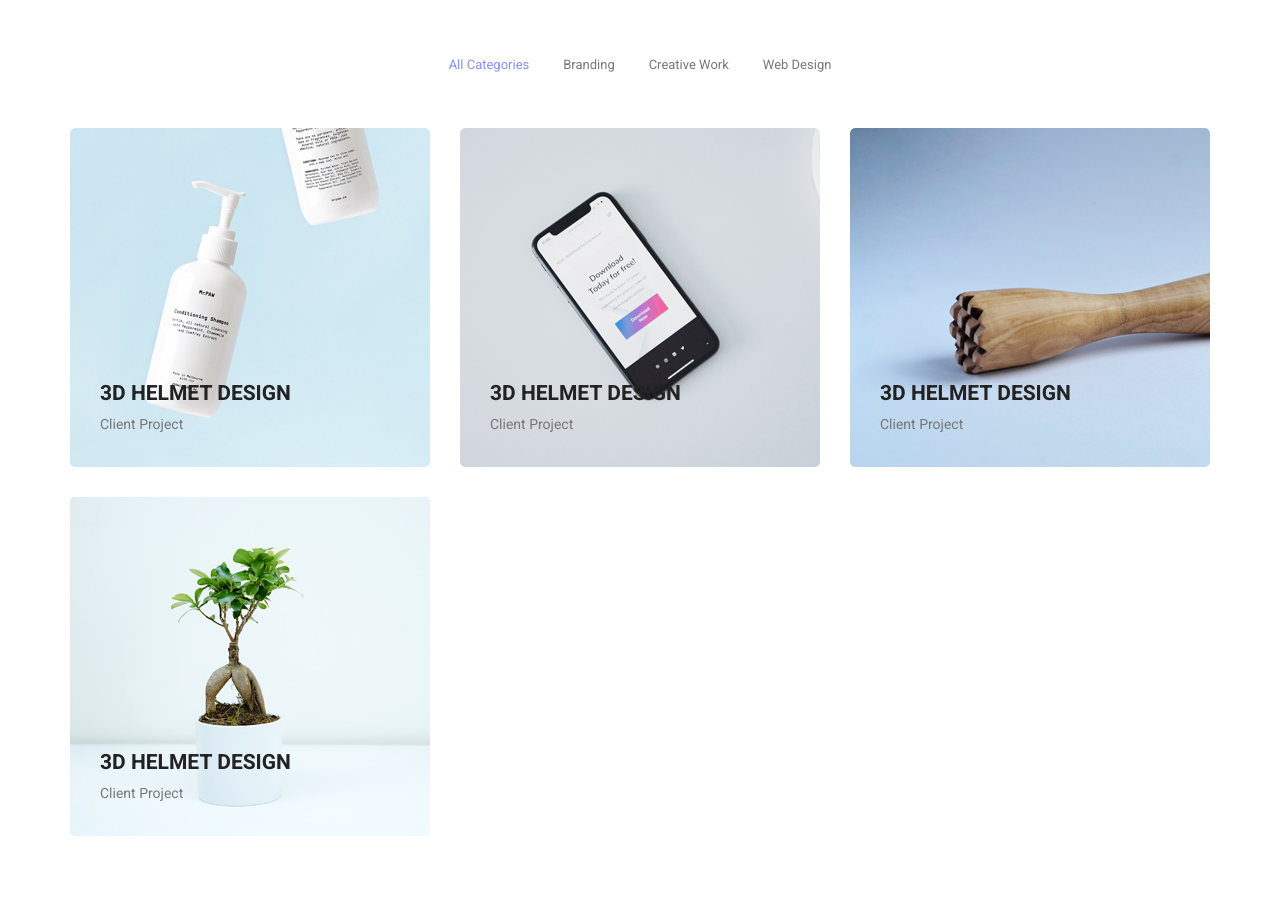
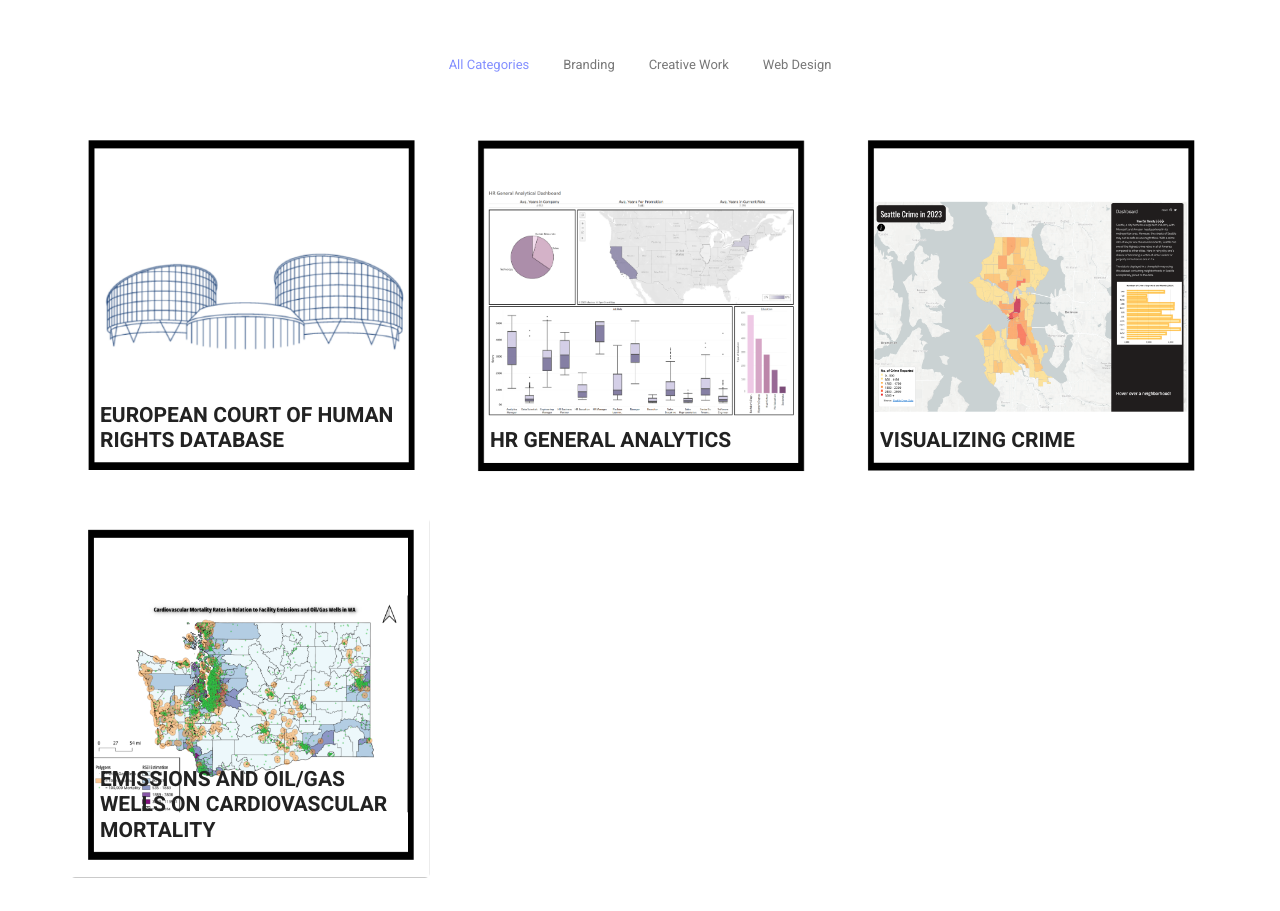
Before and after one commit to lesther-dumos/Cover-Letter-Portfolio, a plain HTML site: page index.html in a window 1280 px wide. Shown: the part 2980-3891 px from the top of the page. Drawn offline with Linux system fonts and the light colour scheme; some packages are replaced by stand-ins of ours.

Commit message:
Updated Titles, embedded images processed through Figma

```diff
--- a/index.html
+++ b/index.html
@@ -189,37 +189,33 @@
 				<div class="projects_inner row">
 					<div class="col-lg-4 col-sm-6 brand web">
 						<div class="projects_item">
-							<img class="img-fluid" src="img/projects/projects-1.jpg" alt="">
+							<img class="img-fluid" src="img/personal_pictures/hudoc.png" alt="">
 							<div class="projects_text">
-								<a href="portfolio-details.html"><h4>3D Helmet Design</h4></a>
-								<p>Client Project</p>
+								<a href="portfolio-details.html"><h4>European Court of Human Rights Database</h4></a>
 							</div>
 						</div>
 					</div>
 					<div class="col-lg-4 col-sm-6 brand work">
 						<div class="projects_item">
-							<img class="img-fluid" src="img/projects/projects-2.jpg" alt="">
+							<img class="img-fluid" src="img/personal_pictures/HR_analytics.png" alt="">
 							<div class="projects_text">
-								<a href="portfolio-details.html"><h4>3D Helmet Design</h4></a>
-								<p>Client Project</p>
+								<a href="portfolio-details.html"><h4>HR General Analytics</h4></a>
 							</div>
 						</div>
 					</div>
 					<div class="col-lg-4 col-sm-6 work">
 						<div class="projects_item">
-							<img class="img-fluid" src="img/projects/projects-3.jpg" alt="">
+							<img class="img-fluid" src="img/personal_pictures/seattle_crime.png" alt="">
 							<div class="projects_text">
-								<a href="portfolio-details.html"><h4>3D Helmet Design</h4></a>
-								<p>Client Project</p>
+								<a href="portfolio-details.html"><h4>Visualizing Crime</h4></a>
 							</div>
 						</div>
 					</div>
 					<div class="col-lg-4 col-sm-6 brand web">
 						<div class="projects_item">
-							<img class="img-fluid" src="img/projects/projects-4.jpg" alt="">
+							<img class="img-fluid" src="img/personal_pictures/emissions_map.png" alt="">
 							<div class="projects_text">
-								<a href="portfolio-details.html"><h4>3D Helmet Design</h4></a>
-								<p>Client Project</p>
+								<a href="portfolio-details.html"><h4>Emissions and Oil/Gas Wells on Cardiovascular Mortality</h4></a>
 							</div>
 						</div>
 					</div>
```
Also changed, not shown: portfolio.html (+4 -8 lines), img/personal_pictures/European_Court_of_Human_Rights_logo.svg_.png (added), img/personal_pictures/HR_analytics.png (added), img/personal_pictures/emissions_map.png (added), img/personal_pictures/hudoc.png (added), img/personal_pictures/seattle_crime.png (added).
